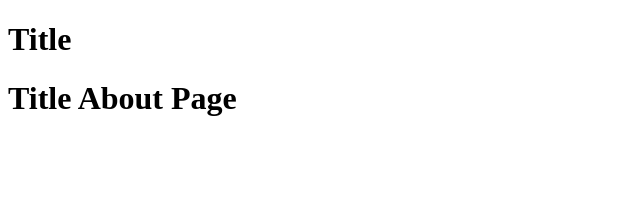
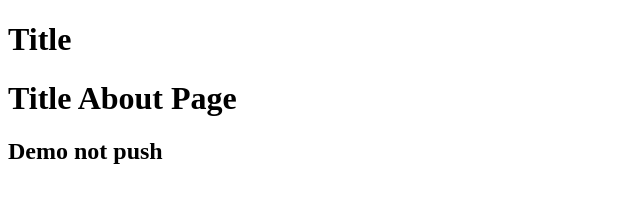
Before and after one commit to kindyALkindy/test-git, a plain HTML site: page index.html in a window 1280 px wide. Shown: the whole page, without its empty margins (0-640 px from the left). Drawn offline with Linux system fonts and the light colour scheme.

Commit message:
Commit not push

```diff
--- a/index.html
+++ b/index.html
@@ -8,5 +8,6 @@
 <body>
     <h1>Title</h1>
     <h1>Title About Page</h1>
+    <h2>Demo not push</h2>
 </body>
 </html>
```
